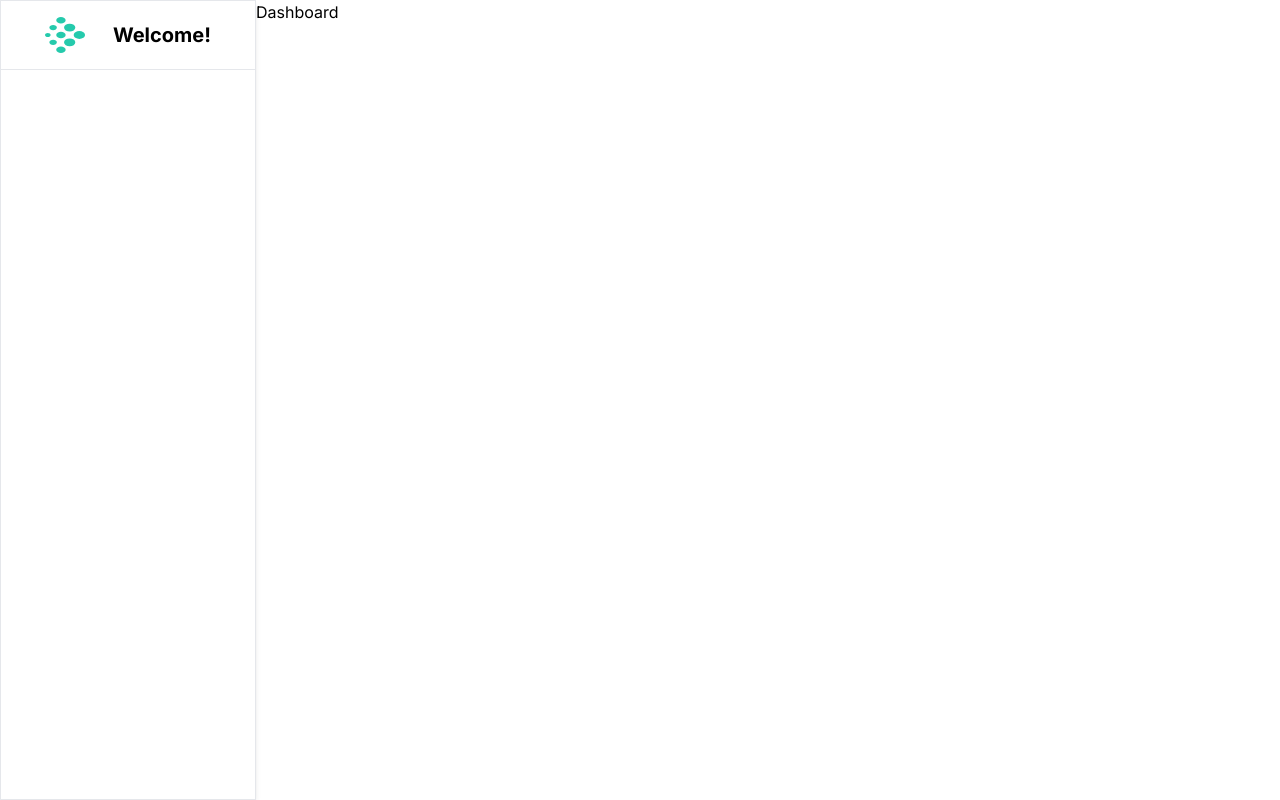
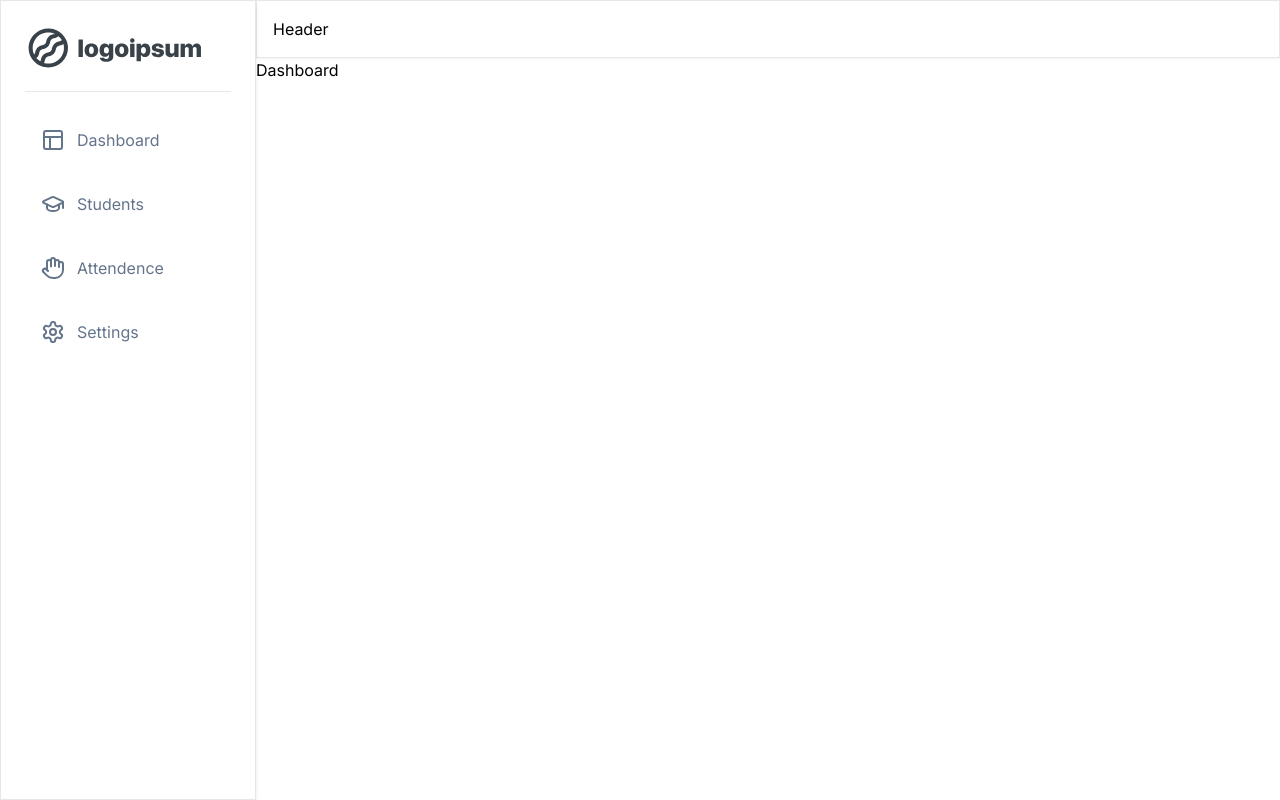
Before and after one commit to kshi7ijcx/student-attendance-system, a Next.js app: page /dashboard in a window 1280 px wide. Built offline with nearby package versions, Linux system fonts and the light colour scheme; no server answers.

Commit message:
header created

```diff
--- a/app/dashboard/_components/Header.jsx
+++ b/app/dashboard/_components/Header.jsx
@@ -1,6 +1,15 @@
+import { SignedIn, UserButton } from "@clerk/nextjs";
+
 const Header = () => {
   return (
-    <div>Header</div>
-  )
-}
-export default Header
+    <div className="p-4 shadow-sm border flex justify-between">
+      <div>Header</div>
+      <div>
+        <SignedIn>
+          <UserButton />
+        </SignedIn>
+      </div>
+    </div>
+  );
+};
+export default Header;
--- a/app/dashboard/_components/SideNav.jsx
+++ b/app/dashboard/_components/SideNav.jsx
@@ -29,17 +29,18 @@ const SideNav = () => {
   ];
 
   return (
-    <div className="border shadow-md h-screen">
-      <div className="flex justify-evenly items-center p-4 mx-auto">
-        <Image
-          src={"/logo.svg"}
-          alt="logo"
-          width={40}
-          height={40}
-        />
-        <h2 className='text-xl font-bold'>Welcome!</h2>
-      </div>
-      <hr className="mb-5"/>
+    <div className="border shadow-md h-screen p-6">
+      <Image src={"/logo.svg"} alt="logo" width={180} height={50} />
+      <hr className="my-5" />
+      {menuList.map((item, idx) => (
+        <h2
+          key={idx}
+          className="flex items-center gap-3 text-md p-4 text-slate-500 hover:bg-black hover:text-white cursor-pointer rounded-xl my-2"
+        >
+          <item.icon />
+          {item.name}
+        </h2>
+      ))}
     </div>
   );
 };
--- a/app/dashboard/layout.js
+++ b/app/dashboard/layout.js
@@ -7,7 +7,10 @@ const layout = ({ children }) => {
       <div className="md:w-64 fixed md:block">
         <SideNav />
       </div>
-      <div className="md:ml-64">{children}</div>
+      <div className="md:ml-64">
+        <Header/>
+        {children}
+      </div>
     </div>
   );
 };
--- a/app/dashboard/page.jsx
+++ b/app/dashboard/page.jsx
@@ -3,9 +3,6 @@ import { SignedIn,UserButton } from "@clerk/nextjs";
 const Dashboard = () => {
   return (
     <div>
-      <SignedIn>
-        <UserButton />
-      </SignedIn>
       Dashboard
     </div>
   );
```
Also changed, not shown: public/logo.svg.
